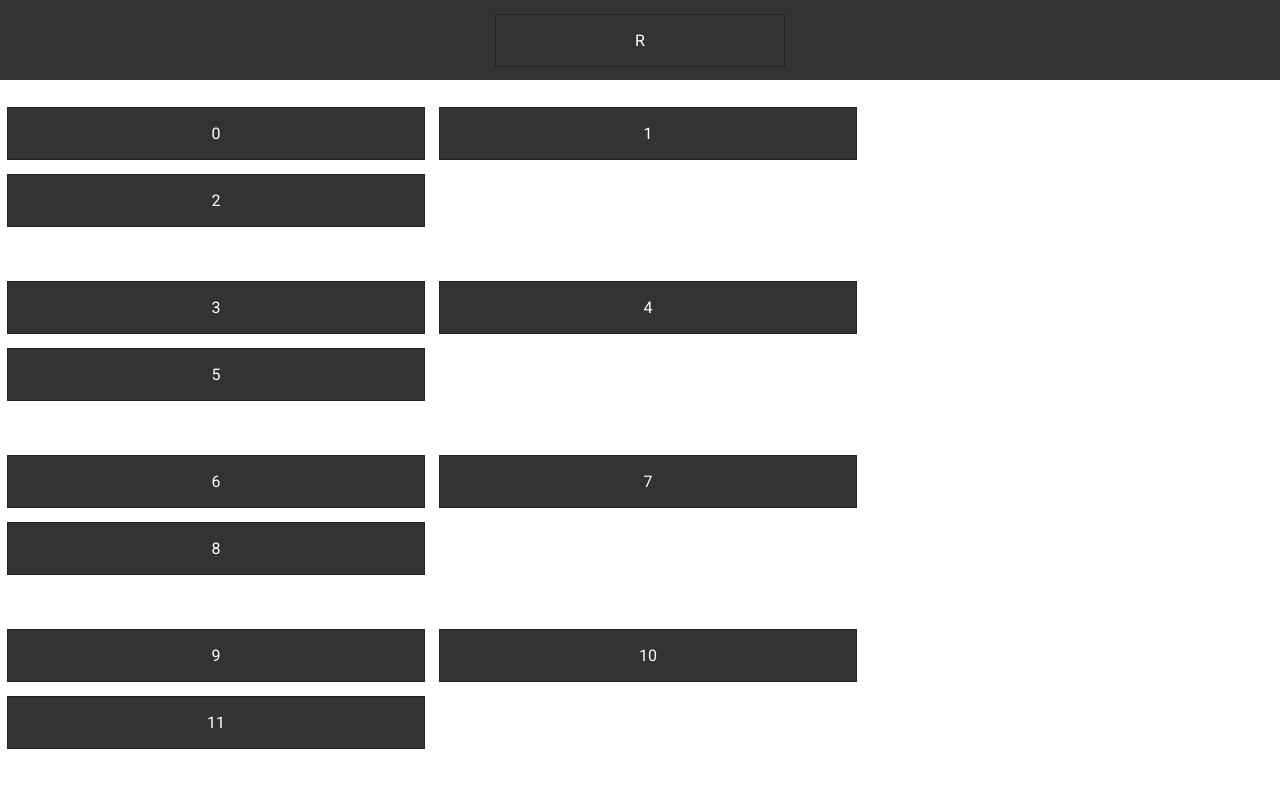
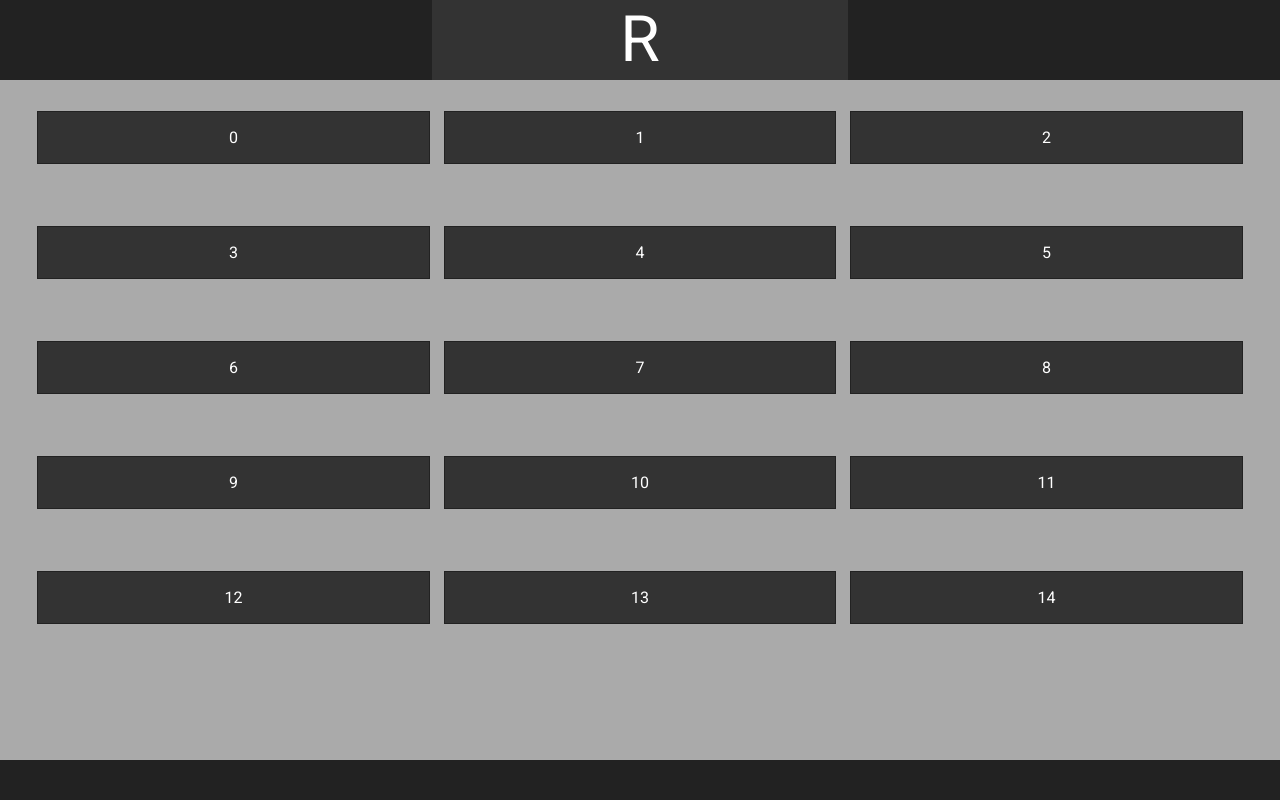
Before and after one commit to NeroAiur/HTML_Soundboard, a plain HTML site: page index.html in a window 1280 px wide. Shown: the top 800 px of the page. Drawn offline with Linux system fonts and the light colour scheme.

Commit message:
changed layout

```diff
--- a/styles.css
+++ b/styles.css
@@ -1,4 +1,14 @@
-html, body {
+html {
+    height: 100%;
+    width: 100%;
+    margin: 0;
+    background-color: #ffffff;
+    font-family: "Roboto", sans-serif;
+}
+
+body {
+    display: flex;
+    flex-direction: column;
     height: 100%;
     width: 100%;
     margin: 0;
@@ -10,15 +20,21 @@
     display: flex;
     align-items: center;
     justify-content: center;
-    background-color: #333333;
+    background-color: #222222;
     min-height: 10%;
     height: auto;
     width: 100%;
 }
 
+header .soundButton {
+    line-height: 100%;
+    font-size: 8vh;
+    width: 30%;
+}
+
 main {
     display: flex;
-    background-color: #ffffff;
+    background-color: #aaaaaa;
     min-height: 85%;
     height: auto;
     width: 100%;
@@ -26,13 +42,14 @@
 }
 
 footer {
-    background: #333333;
+    background: #222222;
     min-height: 5%;
     height: auto;
     width: 100%;
 }
 
 .soundButton {
+    display: flex;
     width: 20%;
     height: 80%;
     padding: 16px;
@@ -41,6 +58,7 @@
     color:#ffffff;
     margin: 7px;
     text-align: center;
+    justify-content: center;
 }
 
 .soundButton:hover {
@@ -60,12 +78,12 @@
     min-width: 100%;
     width: 100%;
     align-items: center;
-    padding-top: 20px;
-    padding-bottom: 20px;
+    padding-top: 3vh;
+    padding-bottom: 3vh;
 }
 
 .buttonsRow .soundButton {
     display: flex;
     flex-direction: column;
-    width: 30vw;
+    width: 28vw;
 }
```
